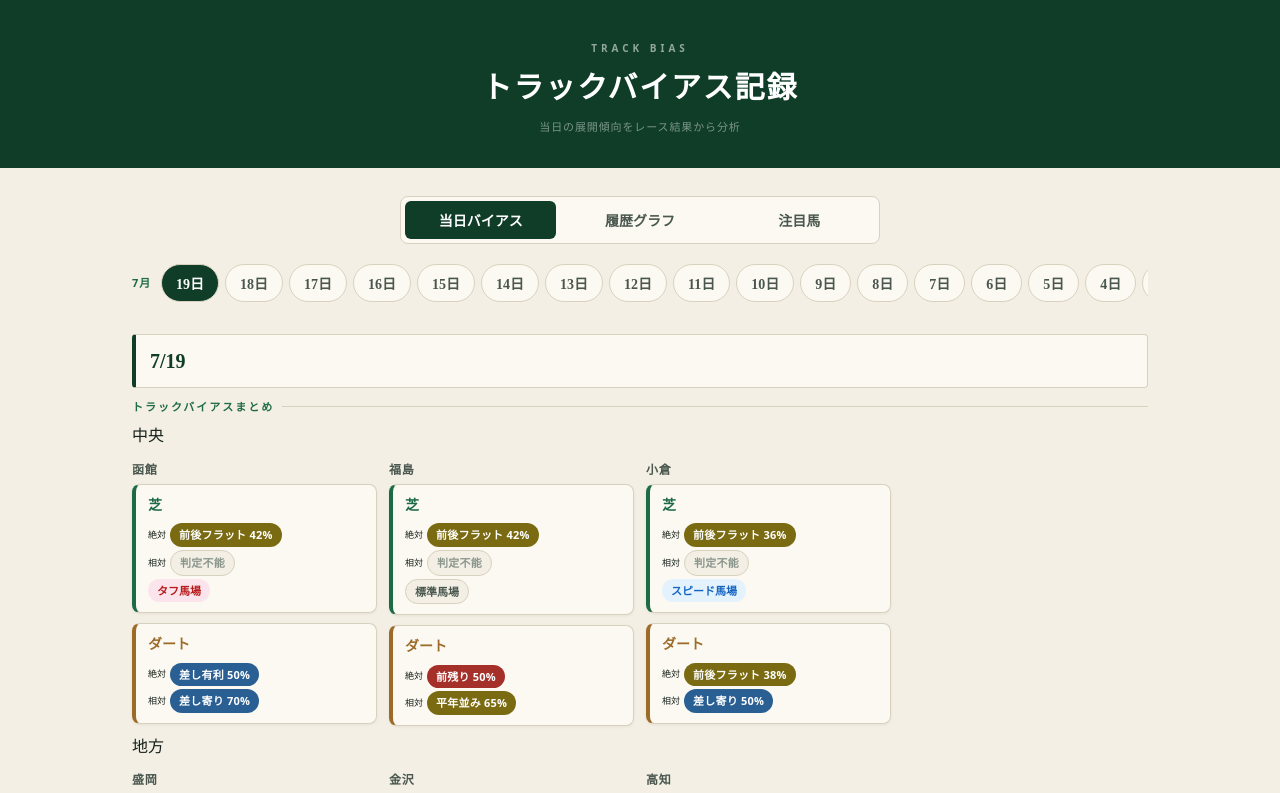
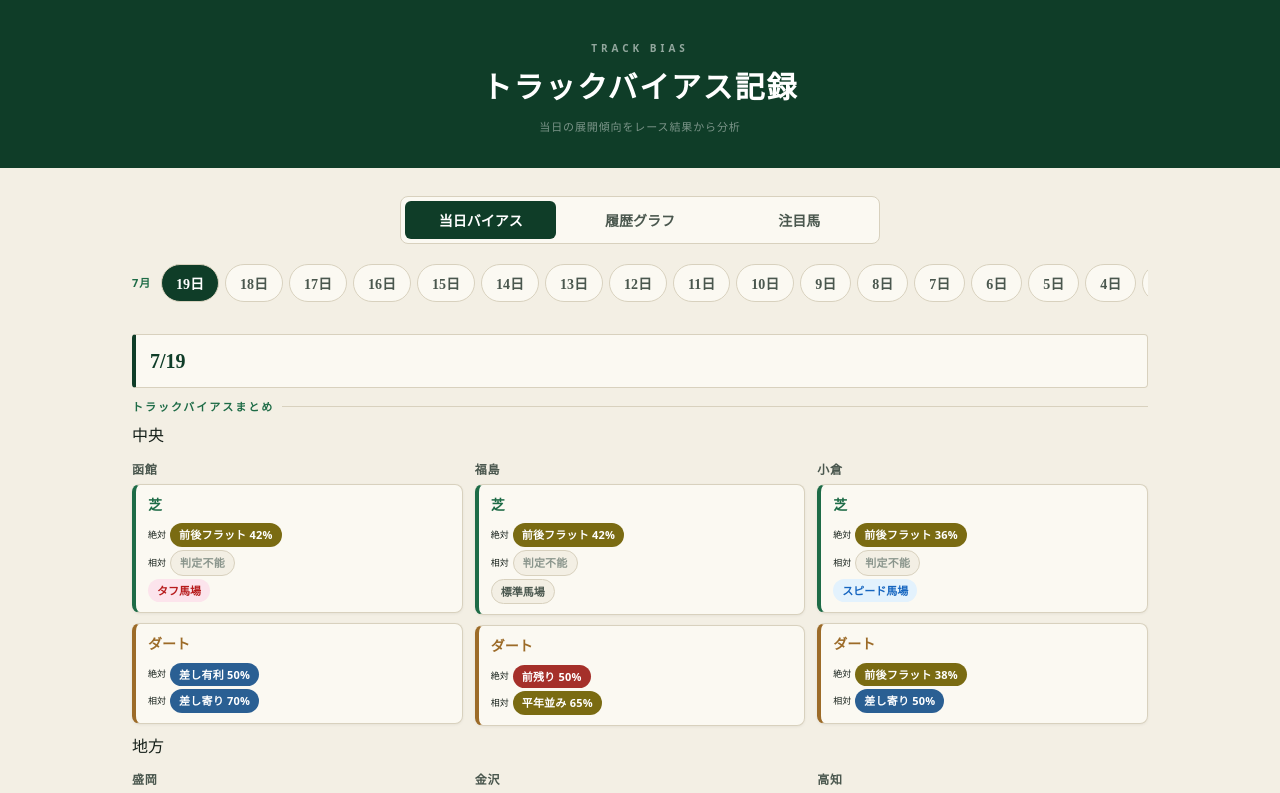
Before and after one commit to motoya413794-source/tenkai-matrix, a React (Vite) app: page / in a window 1280 px wide. Shown: the top 793 px of the page. Built offline with nearby package versions, Linux system fonts and the light colour scheme.

Commit message:
fix: トラックバイアスまとめのグリッドをauto-fitにし右側の余白を解消

```diff
--- a/src/index.css
+++ b/src/index.css
@@ -779,9 +779,10 @@
   .masthead h1 { font-size: 30px; }
 
   /* 会場カードを横に並べる（各セルは中身の高さのみ確保し、行の高さに引き伸ばさない） */
+  /* auto-fitで余った空カラムを潰し、右側に隙間ができないようにする */
   .top-summary-grid {
     display: grid;
-    grid-template-columns: repeat(auto-fill, minmax(220px, 1fr));
+    grid-template-columns: repeat(auto-fit, minmax(220px, 1fr));
     align-items: start;
   }
 
```
